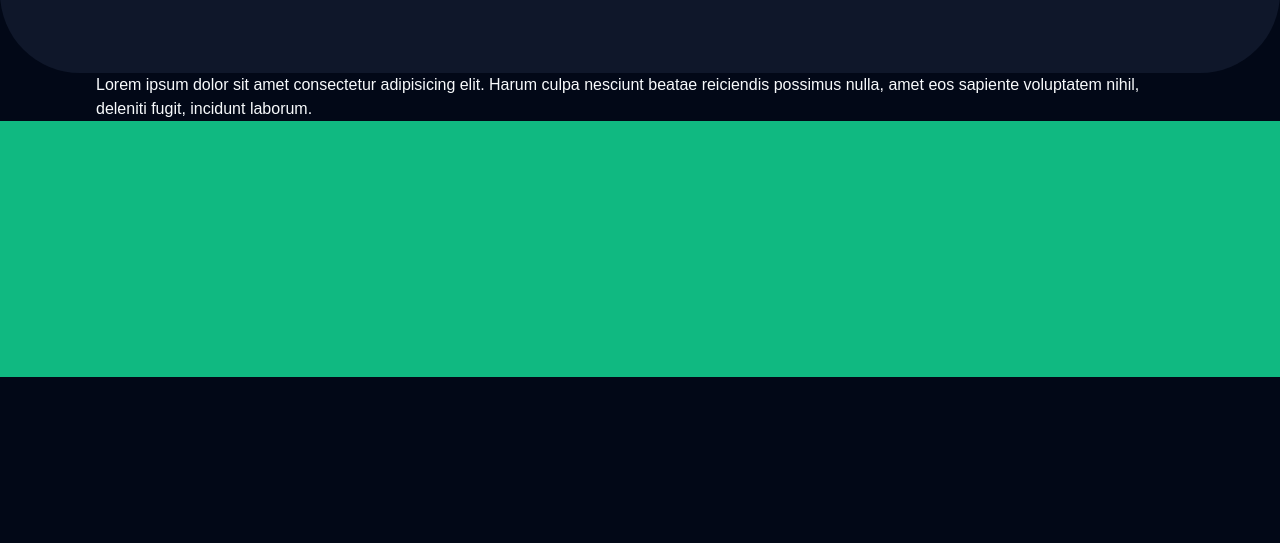
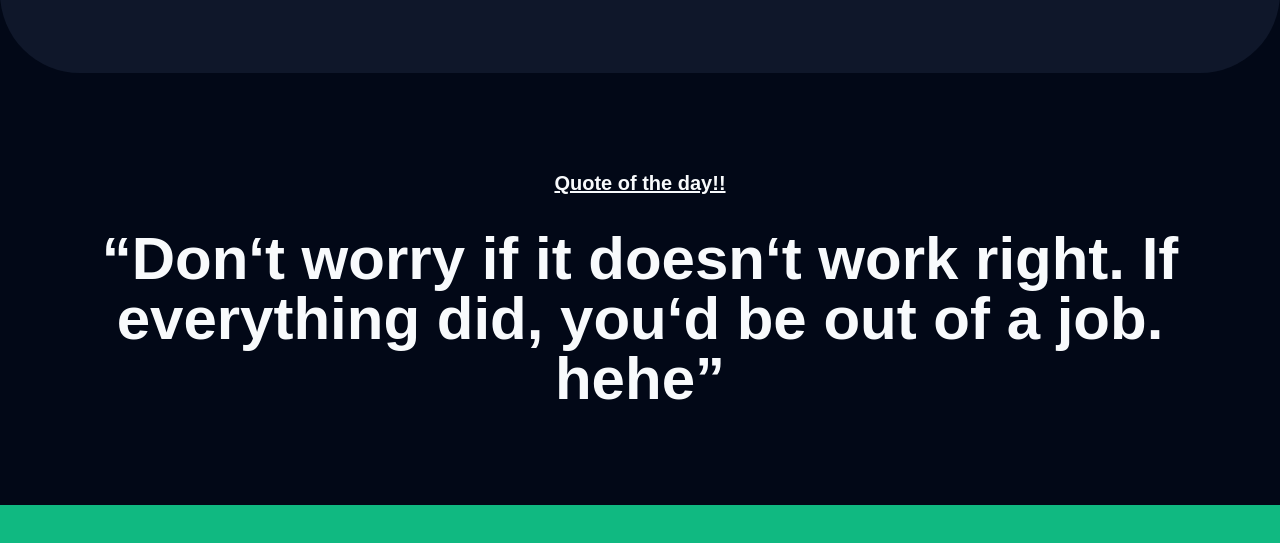
Before and after one commit to IrfanshaikH-7/portfolio-m, a Next.js app: page /portfolio in a window 1280 px wide. Shown: the part 2263-2806 px from the top of the page. Before the commit the page ends 2640 px from the top, so only its background shows below. Built offline with nearby package versions, Linux system fonts and the light colour scheme; no server answers; the database is empty; a web font is replaced by a local one.

Commit message:
30.fixes

```diff
--- a/app/(routes)/portfolio/page.tsx
+++ b/app/(routes)/portfolio/page.tsx
@@ -117,15 +117,16 @@ const Portfolio = () => {
                 <main id="all" className="snap-center h-screen md:h-screen w-full mx-auto flex justify-center items-center -m-8 ">
 
 
-                    <section className=" h-[80%] mx-auto w-[90%] lg:w-[72%] bg-transparent ">
+                    <section className=" h-[80%] mx-auto w-full md:w-[90%] lg:w-[72%] bg-transparent ">
                         <MoreProjects />
                     </section>
                 </main>
-                <section id="skill" className="snap-center h-screen md:h-screen w-full flex items-center justify-center mx-auto bg-slate-900 rounded-[80px]">
+                <section id="skill" className="snap-center h-full lg:h-screen md:h-screen w-full flex items-center justify-center mx-auto bg-slate-900 rounded-[80px]">
                     <Skills />
                 </section>
-                <div className="h-[85%] w-[85%] mx-auto">
-                    Lorem ipsum dolor sit amet consectetur adipisicing elit. Harum culpa nesciunt beatae reiciendis possimus nulla, amet eos sapiente voluptatem nihil, deleniti fugit, incidunt laborum.
+                <div className="w-[85%] h-[85%] mx-auto flex flex-col items-center justify-center py-24 space-y-8">
+                                        <h4 className="text-xl font-semibold underline">Quote of the day!!</h4>
+                                        <p className="text-2xl md:text-6xl font-semibold text-center">&ldquo;Don&lsquo;t worry if it doesn&lsquo;t work right. If everything did, you&lsquo;d be out of a job. hehe&rdquo;</p>
                 </div>
                 <footer className="h-64 w-full bg-emerald-500">
 
--- a/components/portpolio/project-card.tsx
+++ b/components/portpolio/project-card.tsx
@@ -38,7 +38,7 @@ const ProjectCard = ({ cardDetails }: Props) => {
                                     <div className="flex gap-2 sm:gap-1 xl:gap-1 bg-white rounded-3xl px-2 py-1 sm:py-[2px] xl:py-1 ">
                                         {
                                             item.tags.map((tag) => (
-                                                <p className="text-sm sm:text-[9px] xl:text-[11px] text-slate-600 ">#{tag}</p>
+                                                <p className="text-[9px] xl:text-[11px] text-slate-600 ">#{tag}</p>
 
                                             ))
                                         }
```
